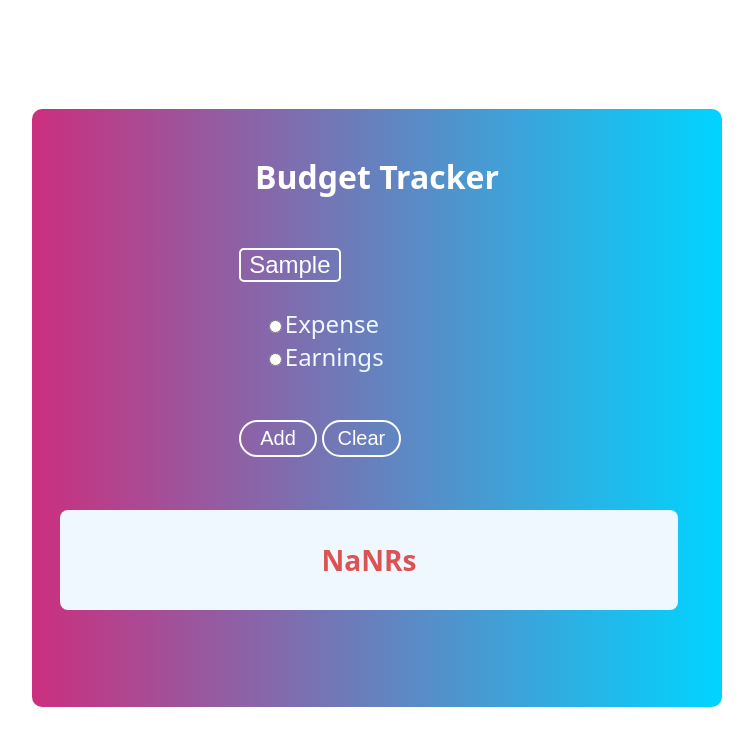
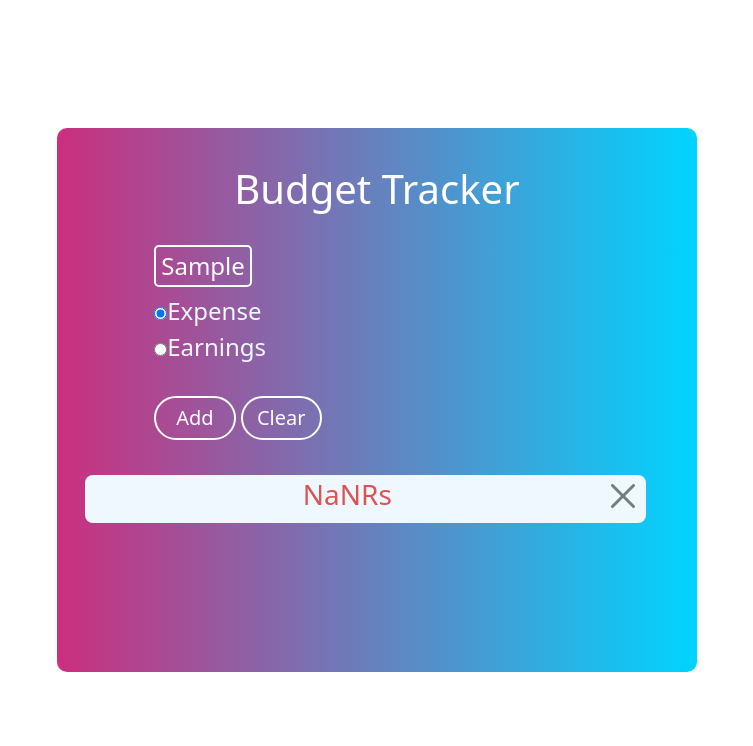
Before and after one commit to legit-programmer/budgetTracker, a React (Vite) app: page / in a window 1280 px wide. Both pictures are taken after typing "Sample" into the empty fields and a click on the button "Add". Shown: the top 746 px of the page, without its empty margins (263-1016 px from the left). Built offline with nearby package versions, Linux system fonts and the light colour scheme.

Commit message:
implementing delete operation on tiles

```diff
--- a/src/App.tsx
+++ b/src/App.tsx
@@ -7,7 +7,7 @@ const App = () => {
     return (
         <div className="content">
             <Form data={data} setData={setData} />
-            <TileMain data={data} />
+            <TileMain data={data} setData={setData}/>
         </div>
     );
 };
--- a/src/components/Form.tsx
+++ b/src/components/Form.tsx
@@ -10,21 +10,23 @@ const Form = ({data, setData}:props) => {
     const [color, setColor] = useState('red');
 
     const handleClick = ()=>{
-        let temp = data.slice();
-        temp.push({amount:amount, color:color});
+        let temp = [...data]
+        temp.unshift({amount:amount, color:color});
         setData(temp);
 
     }
     return (
         <div className="form">
-            <div>
+            <div className="innerform">
+                <div className="divinnerform">
                     <h1>Budget Tracker</h1>
                     <div className="c2">
+                        <div className="form-div">
                             <div>
                                 <input className="amt" onChange={(e)=>setAmount(Number(e.target.value))}  id="amount" />
                                 <br />
                                 <div className="rad">
-                            <input onChange={(e)=>e.target.value&&setColor('red')} type="radio" name="category" />
+                                    <input defaultChecked onChange={(e)=>e.target.value&&setColor('red')} type="radio" name="category" />
                                     <label>Expense</label>
                                     <br />
                                     <input onChange={(e)=>e.target.value&&setColor('green')} type="radio" name="category" />
@@ -37,6 +39,8 @@ const Form = ({data, setData}:props) => {
                         </div>
                     </div>
                 </div>
+            </div>
+        </div>
     );
 };
 
--- a/src/components/Tile.tsx
+++ b/src/components/Tile.tsx
@@ -1,14 +1,43 @@
-
-
 interface props {
     amount: number;
-    color:string;
+    color: string;
+    id: number;
+    data: {
+        amount: number;
+        color: string;
+    }[];
+    setData: any;
 }
 
-const Tile = ({ amount, color }: props) => {
+const Tile = ({ amount, color, id, data, setData }: props) => {
+    const handleClick = () => {
+        const temp = data.filter((item, i) => {
+            if (i !== id) {
+                return item;
+            }
+        });
+        setData(temp);
+    };
     return (
         <div className="single">
-            <h3 style={{color:color=='red'?'rgb(220, 83, 83)':"rgb(18, 155, 112)"}}>{amount}Rs</h3>
+            <h3
+                style={{
+                    color:
+                        color == "red"
+                            ? "rgb(220, 83, 83)"
+                            : "rgb(18, 155, 112)",
+                }}
+            >
+                {amount}Rs
+            </h3>
+            <div className="close-btn">
+                <button
+                    onClick={handleClick}
+                    type="button"
+                    className="btn-close"
+                    aria-label="Close"
+                ></button>
+            </div>
         </div>
     );
 };
--- a/src/components/TileMain.tsx
+++ b/src/components/TileMain.tsx
@@ -5,14 +5,15 @@ interface props {
         amount: number;
         color: string;
     }[];
+    setData:any;
 }
 
-const TileMain = ({ data }: props) => {
+const TileMain = ({ data, setData }: props) => {
     return (
         <div className="tiles">
             <div>
-                {data.map((d) => {
-                    return <Tile amount={d.amount} color={d.color} />;
+                {data.map((d, index) => {
+                    return <Tile data={data} setData={setData} id={index} key={index} amount={d.amount} color={d.color} />;
                 })}
             </div>
         </div>
--- a/src/index.css
+++ b/src/index.css
@@ -18,6 +18,7 @@ padding: 25px 25px 0 25px;
 .tiles {
     height: 200px;
     overflow: scroll;
+
     /* display: flex;
     justify-content: center; */
 }
@@ -35,10 +36,18 @@ padding: 25px 25px 0 25px;
     margin: 3px;
     border-radius: 8px;
     font-size: x-large;
+    display: flex;
+}
+.single h3 {
+    width: 100%;
+    float: right;
+}
+.close-btn {
+    float: right;
 
 }
 .form div div {
-    margin: 25px;
+    margin: 2% 0 2% 0;
 }
 
 .amt{
@@ -68,7 +77,7 @@ padding: 25px 25px 0 25px;
 }
 
 .c2 div {
-    width: 50%;
+    width: 75%;
 
 }
 
--- a/src/main.tsx
+++ b/src/main.tsx
@@ -2,6 +2,7 @@ import React from 'react'
 import ReactDOM from 'react-dom/client'
 import App from './App.tsx'
 import './index.css'
+import 'bootstrap/dist/css/bootstrap.css'
 
 ReactDOM.createRoot(document.getElementById('root') as HTMLElement).render(
   <React.StrictMode>
```
Lines whose indentation alone changed are shown as unchanged.
